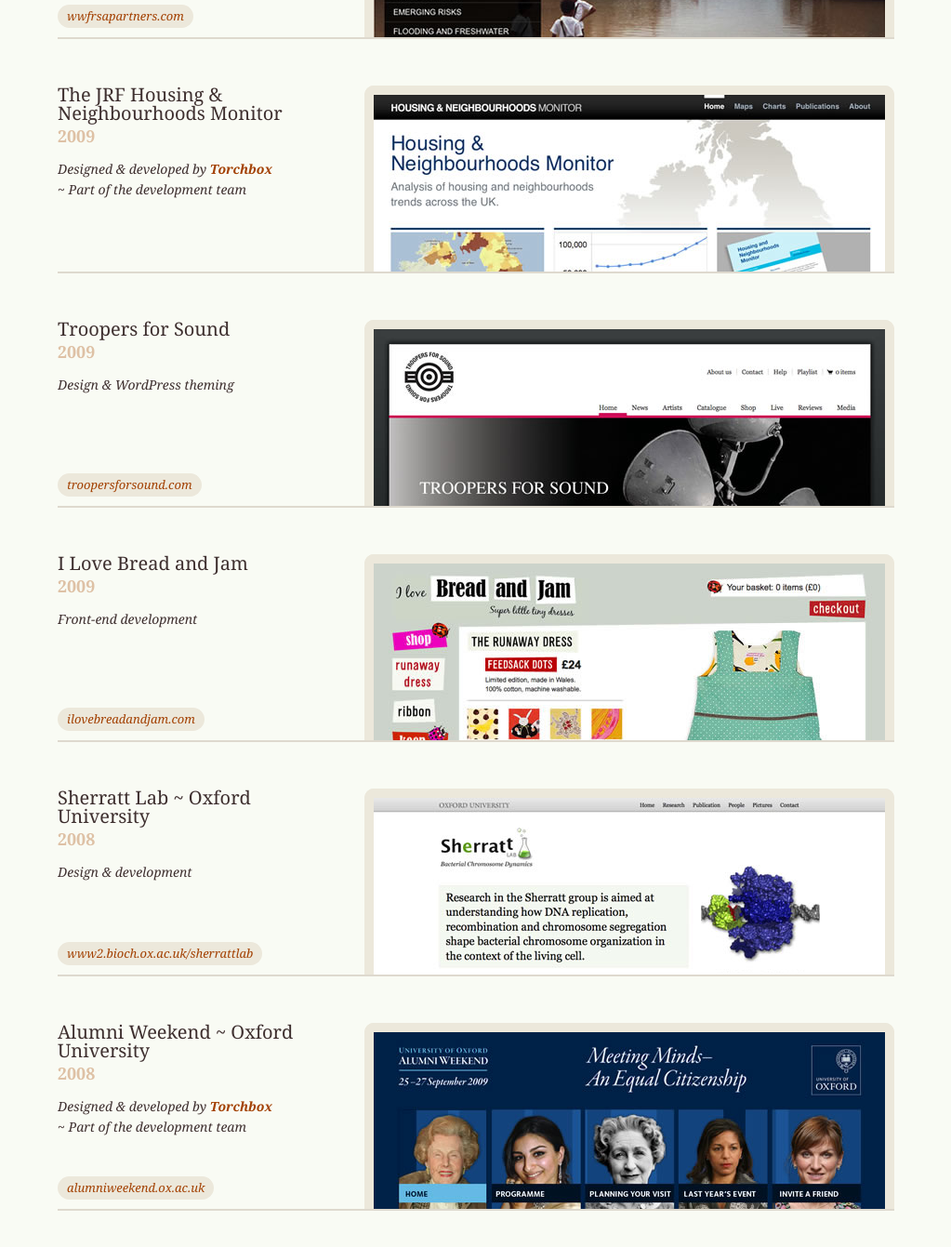
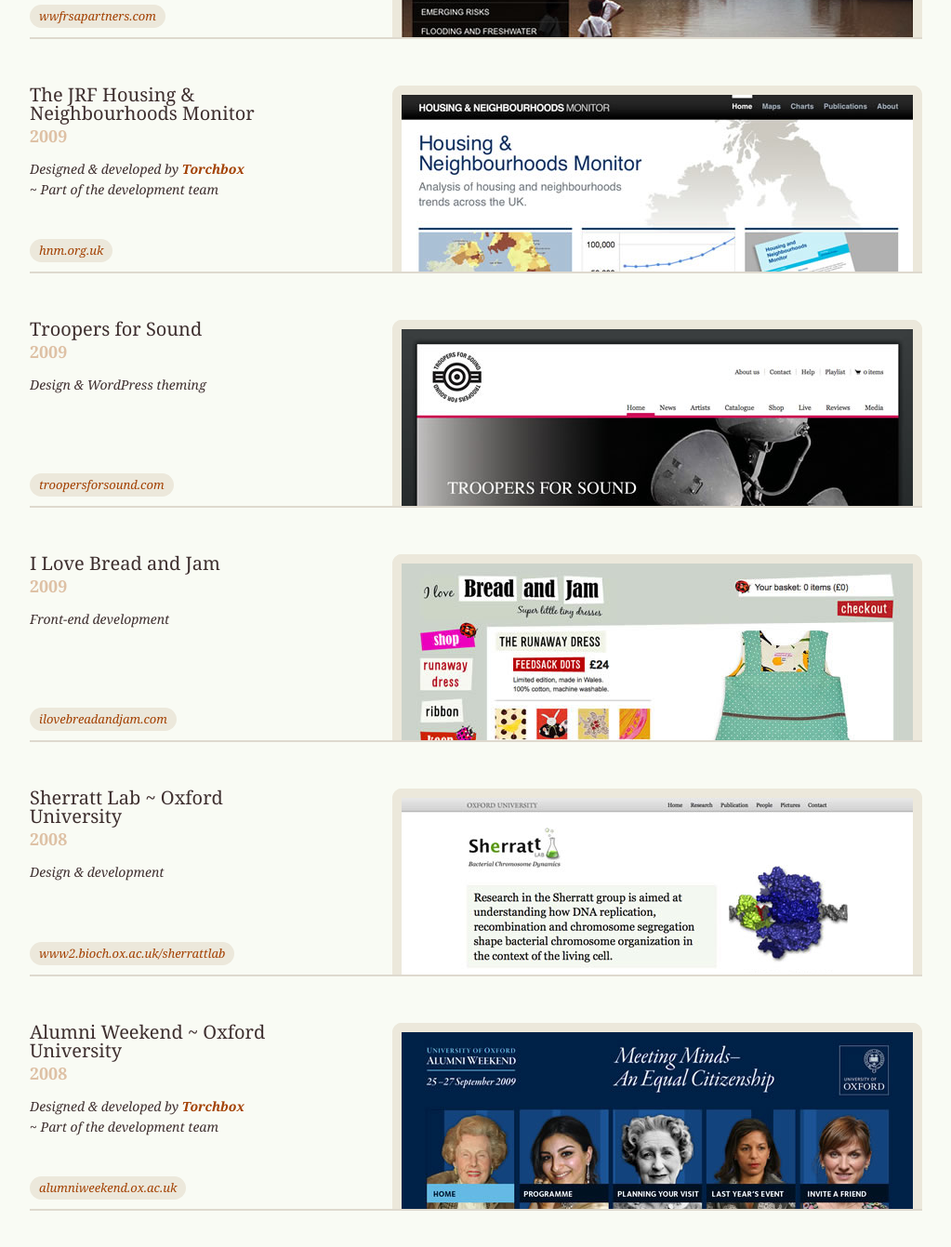
Before and after one commit to borderleft/borderleft.github.io, a Jekyll site: the page built from work/index.html, in a window 1280 px wide and 1400 px high, scrolled down 6200 px. Shown: the top 1341 px of the window at 93% size, without its empty margins (128-1151 px from the left). Built offline with Jekyll 4.4.1, drawn with Linux system fonts in a browser that asks for light colours; Markdown is read by kramdown in place of the engine named in the settings.

Commit message:
Update page width

```diff
--- a/_layouts/default.html
+++ b/_layouts/default.html
@@ -9,8 +9,8 @@
 	<meta name="keywords" content="borderleft, border-left, rui, rui zhang, web developer, css developer, wordpress developer, wordpress theming, freelance web developer, freelance web design, boston web developer, boston freelance web developer, psd to html">
 	<meta name="verify-v1" content="j0r8Kzv+6Ia4dTvf/xYTlO4ZkpwzW4+lF9NBbkRqzX4=">{% endif %}
 	<!--[if lt IE 9]><script src="/assets/js/html5shiv.js"></script><![endif]-->
-	<link rel="stylesheet" href="/assets/css/main.css?v29">
-	<link rel="stylesheet" href="/assets/css/adapt.css?v29">
+	<link rel="stylesheet" href="/assets/css/main.css">
+	<link rel="stylesheet" href="/assets/css/adapt.css">
 	<link rel="icon" href="/assets/img/favicon.png" type="image/png">
 </head>
 
@@ -52,7 +52,5 @@
   ga('send', 'pageview');
 </script>
 
-<!-- Hello GitHub -->
-
 </body>
 </html>
--- a/assets/css/main.css
+++ b/assets/css/main.css
@@ -19,7 +19,7 @@
 	line-height: 1.6;
 	text-align: left;
 	color: #3e2f2f;
-	max-width: 900px;
+	max-width: 960px;
 	margin: 0 auto;
 }
 
@@ -253,7 +253,7 @@
 
 .projects .info {
 	float: left;
-	width: 280px;
+	width: 290px;
 }
 
 .projects .year {
@@ -317,12 +317,12 @@
 
 .skills img {
 	float: right;
-	margin-right: 20px;
+	margin-right: 30px;
 	margin-left: 5px;
 }
 
 .skills p {
-	padding-right: 60px;
+	padding-right: 70px;
 	margin-bottom: 40px;
 }
 
--- a/work/index.html
+++ b/work/index.html
@@ -286,13 +286,13 @@
 	</li>
 	<li>
 		<div class="image">
-			<!-- <a href="http://hnm.org.uk/"> --><img src="/assets/img/work/jrf-hnm-1.jpg" alt=""><!-- </a> -->
+			<a href="http://hnm.org.uk/"><img src="/assets/img/work/jrf-hnm-1.jpg" alt=""></a>
 		</div>
 		<div class="info">
 			<h2>The JRF Housing &amp; Neighbourhoods Monitor</h2>
 			<p class="year">2009</p>
 			<p class="meta">Designed &amp; developed by <a href="http://torchbox.com/">Torchbox</a> <br> ~ Part of the development team</p>
-			<!-- <p class="link"><a href="http://hnm.org.uk/"><span>hnm.org.uk</span></a></p> -->
+			<p class="link"><a href="http://hnm.org.uk/"><span>hnm.org.uk</span></a></p>
 		</div>
 	</li>
 	<li>
```
